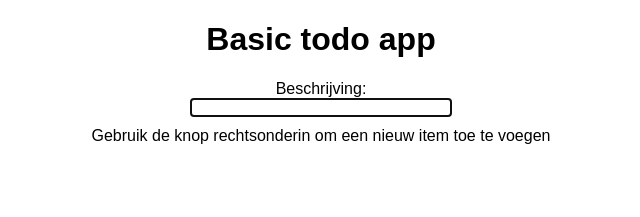
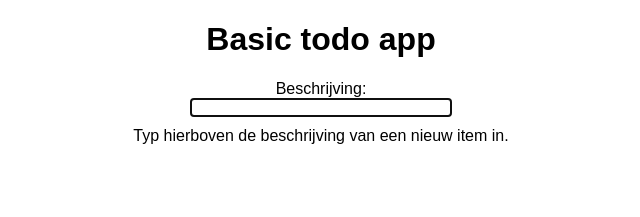
Before and after one commit to MDuin/TodoApp, a React (Create React App) app: page / in a window 1280 px wide. Shown: the top 217 px of the page, without its empty margins (319-959 px from the left). Built offline with nearby package versions, Linux system fonts and the light colour scheme.

Commit message:
Minor look and feel changes

```diff
--- a/src/App.css
+++ b/src/App.css
@@ -7,7 +7,8 @@
   border-bottom: 1px solid #ddd; }
 
 .flexDiv:hover {
-  background-color: #eee; }
+  background-color: #eee;
+  cursor: pointer; }
 
 .item-description {
   width: 75%;
--- a/src/components/styles/_todo-item.scss
+++ b/src/components/styles/_todo-item.scss
@@ -9,6 +9,7 @@
 
 .flexDiv:hover {
   background-color: $color-background-hover;
+  cursor: pointer;
 }
 
 .item-description {
--- a/src/components/todo-list.js
+++ b/src/components/todo-list.js
@@ -18,7 +18,7 @@ const TodoItemList = ({todoItems, remove, done}) => {
         {todoItemsList}
       </ul>);
   } else {
-    return (<div>Gebruik de knop rechtsonderin om een nieuw item toe te voegen</div>);
+    return (<div>Typ hierboven de beschrijving van een nieuw item in.</div>);
   }
 };
 
```
